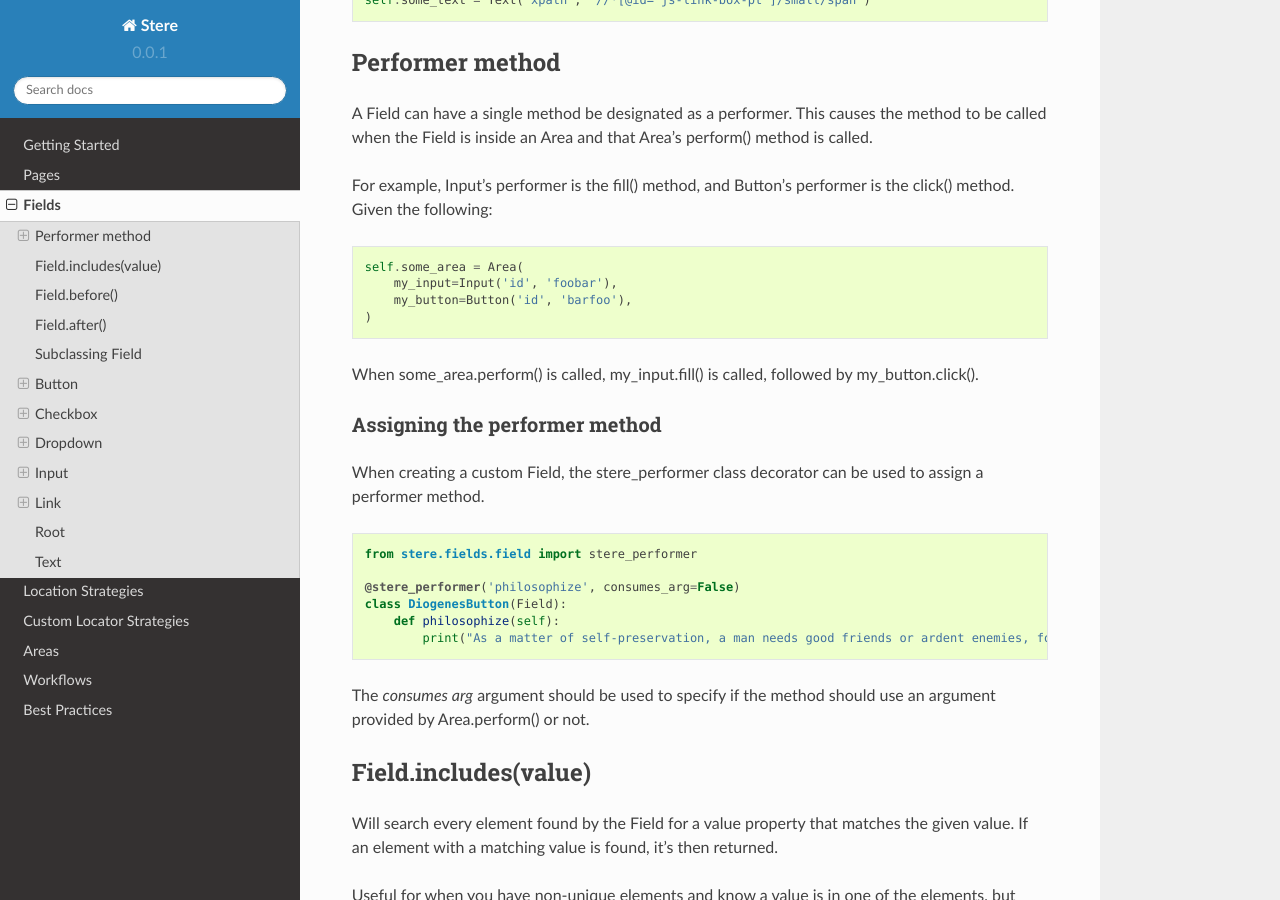
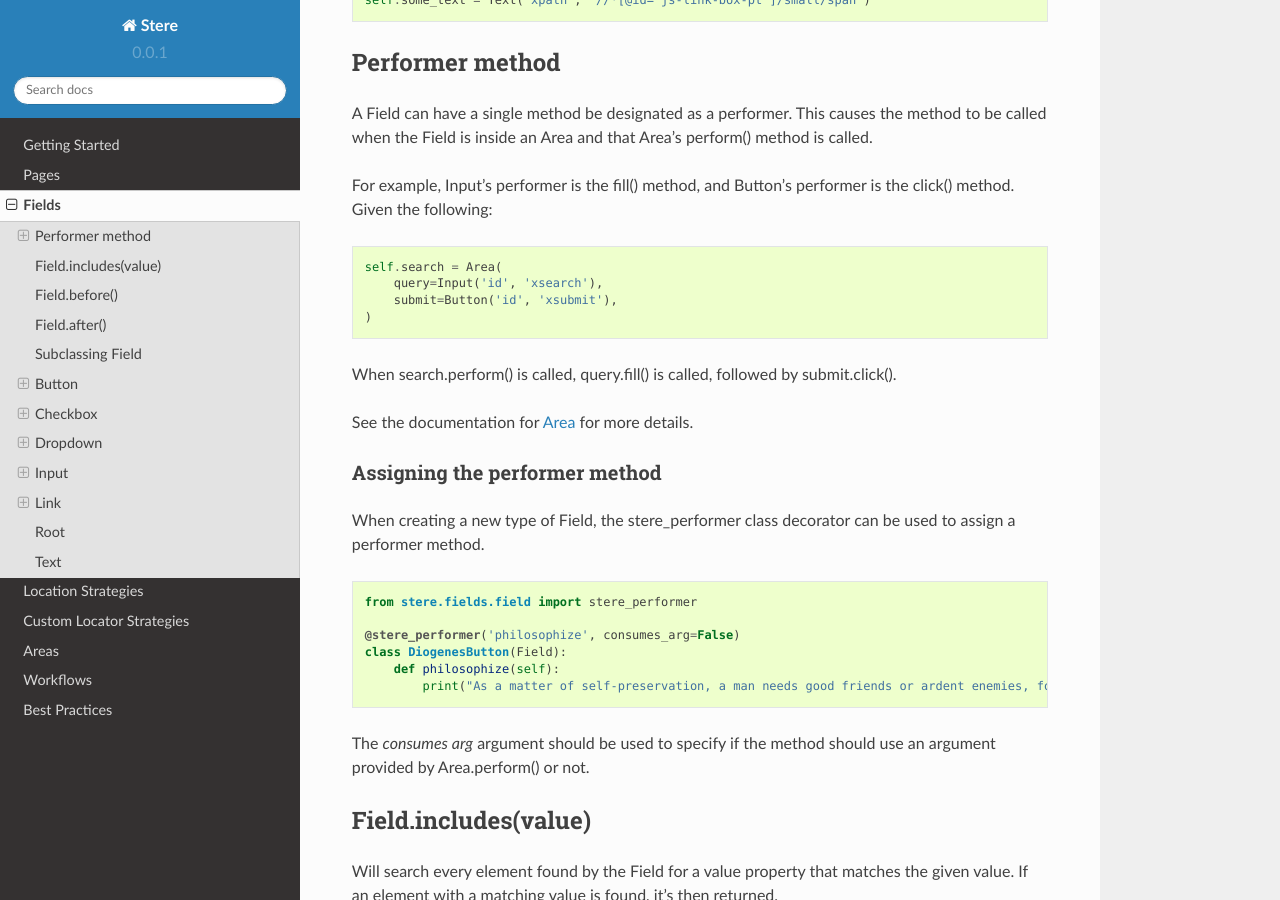
Before and after one commit to jsfehler/stere, a Sphinx documentation site: the page built from docs/field.rst, in a window 1280 px wide and 900 px high, scrolled down 541 px. Built offline with Sphinx 7.4.7 and the Read the Docs theme 2.0.0, drawn with Linux system fonts in a browser that asks for light colours; some of the changed text lies outside the part shown.

Commit message:
Docs: Cleanup field.rst

```diff
--- a/docs/field.rst
+++ b/docs/field.rst
@@ -31,17 +31,20 @@ For example, Input's performer is the fill() method, and Button's performer is t
 
 .. code-block:: python
 
-    self.some_area = Area(
-        my_input=Input('id', 'foobar'),
-        my_button=Button('id', 'barfoo'),
+    self.search = Area(
+        query=Input('id', 'xsearch'),
+        submit=Button('id', 'xsubmit'),
     )
 
-When some_area.perform() is called, my_input.fill() is called, followed by my_button.click().
+When search.perform() is called, query.fill() is called, followed by submit.click().
+
+See the documentation for `Area <https://stere.readthedocs.io/en/latest/area.html>`_ for more details.
+
 
 Assigning the performer method
 ++++++++++++++++++++++++++++++
 
-When creating a custom Field, the stere_performer class decorator can be used to assign a performer method.
+When creating a new type of Field, the stere_performer class decorator can be used to assign a performer method.
 
 .. code-block:: python
 
```
Also changed, not shown: other parts of docs/field.rst (+1 -1 lines).
